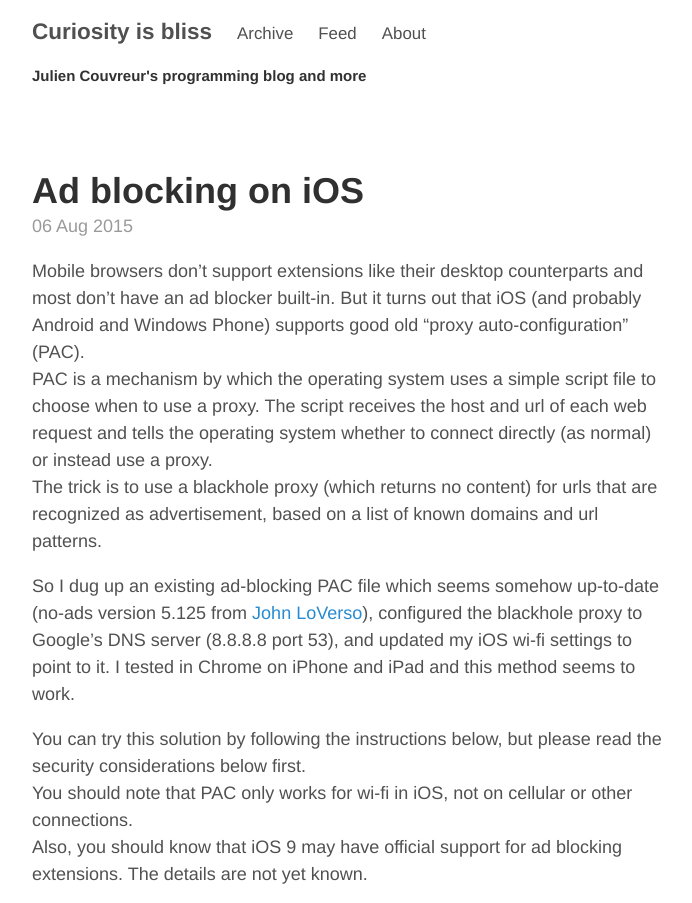
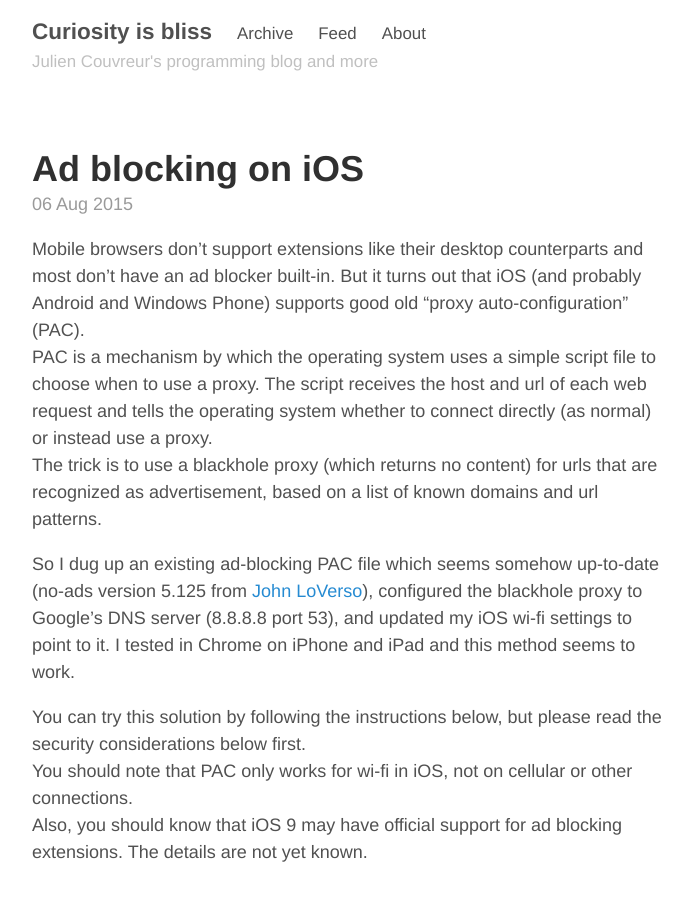
Before and after one commit to jcouv/jcouv.github.io, a Jekyll site: the page built from index.html, in a window 1280 px wide. Shown: the top 903 px of the page, without its empty margins (293-985 px from the left). Built offline with Jekyll 4.4.1, drawn with Linux system fonts in a browser that asks for light colours; the list of posts is cut into pages by our own code.

Commit message:
Changing font

```diff
--- a/_layouts/default.html
+++ b/_layouts/default.html
@@ -15,9 +15,9 @@
             &nbsp;&nbsp;&nbsp;<small><a href="{{ page[1]  }}">{{ page[0] }}</a></small>
             {% endfor %}
         </h3>
-        <h4>
-            <small>{{ site.tagline }}</small>
-        </h4>
+        <h3 class="masthead-title">
+              <small>{{ site.tagline }}</small>
+        </h3>
       </header>
 
       <main>
```
